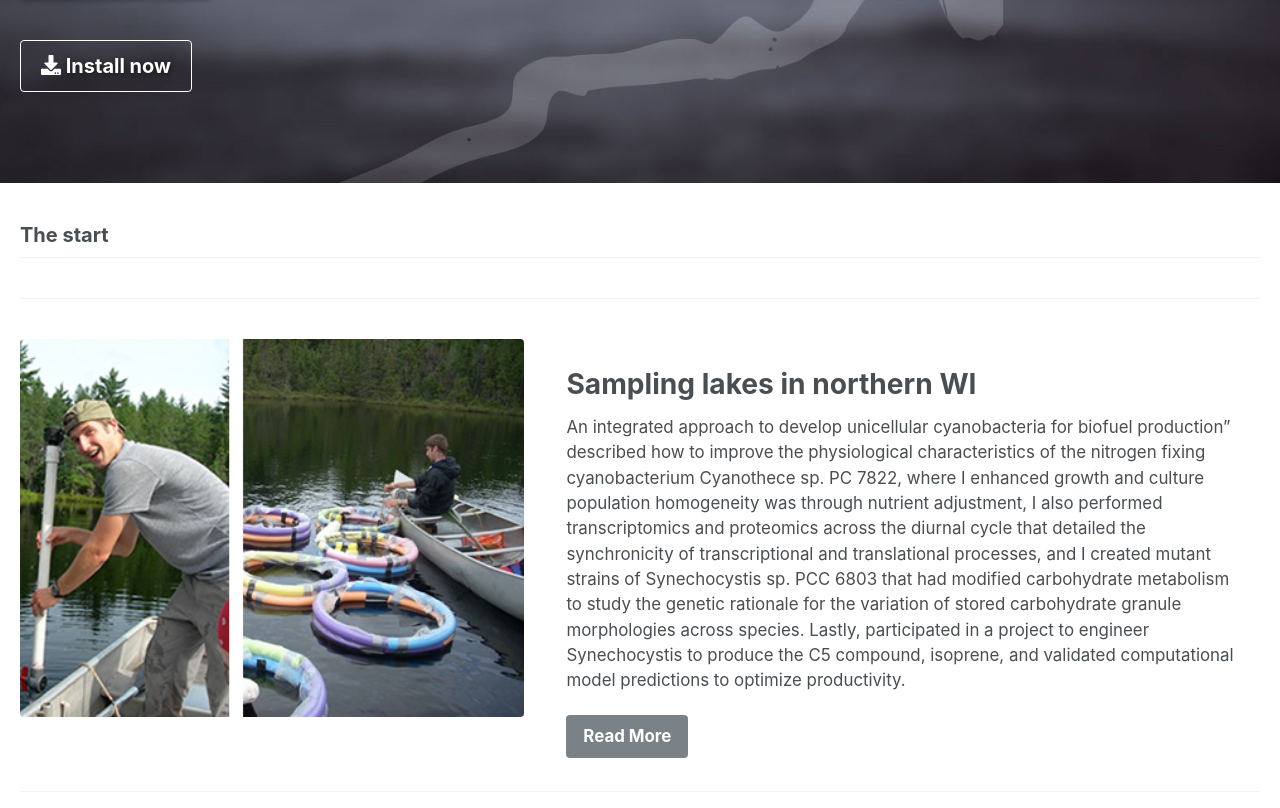
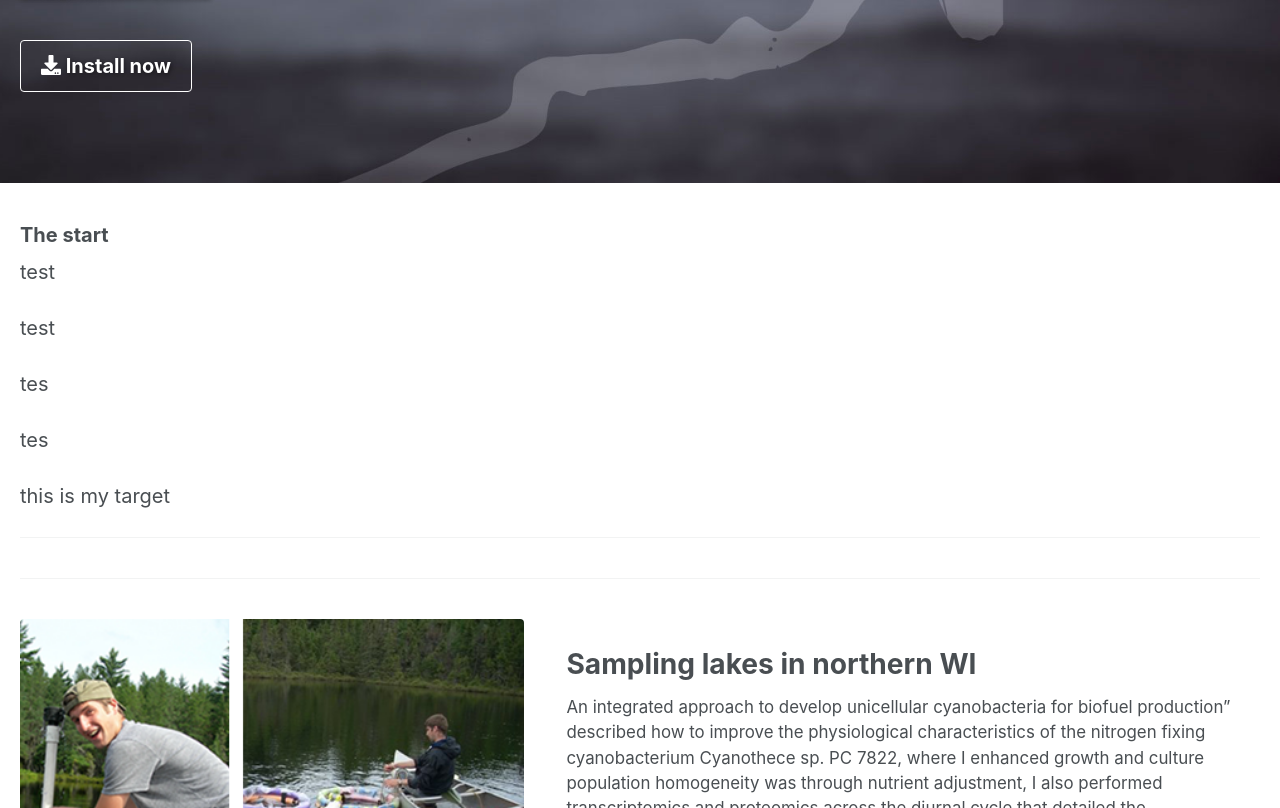
Before and after one commit to dwelkie/dwelkie.github.io, a Jekyll site: the page built from _pages/home.md, in a window 1280 px wide and 900 px high, scrolled down 320 px, cut to the strip 0-808 px from the top of the window. Built offline with Jekyll 4.4.1, drawn with Linux system fonts in a browser that asks for light colours; nearby versions of some CDN libraries; our own code applies the rules of GitHub Pages for plain Markdown files.

Commit message:
Update home.md

```diff
--- a/_pages/home.md
+++ b/_pages/home.md
@@ -48,6 +48,26 @@ feature_row4:
 
 ### The start
 
+test
+
+
+
+
+
+test
+
+
+
+tes
+
+
+
+tes
+
+
+
+<a name="targetname"></a>
+this is my target
 
 {% include feature_row id="intro" type="center" %}
 
```
